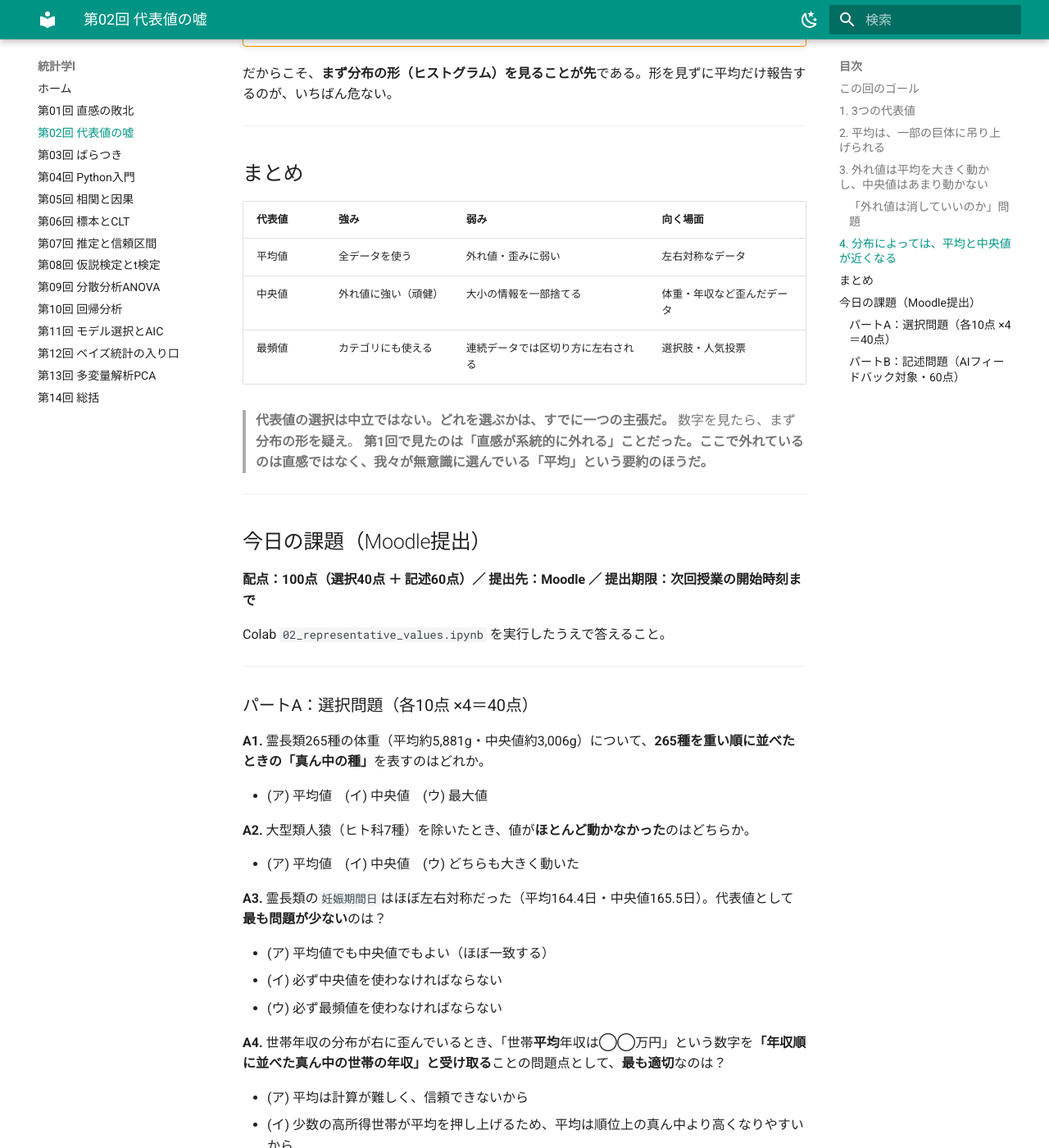
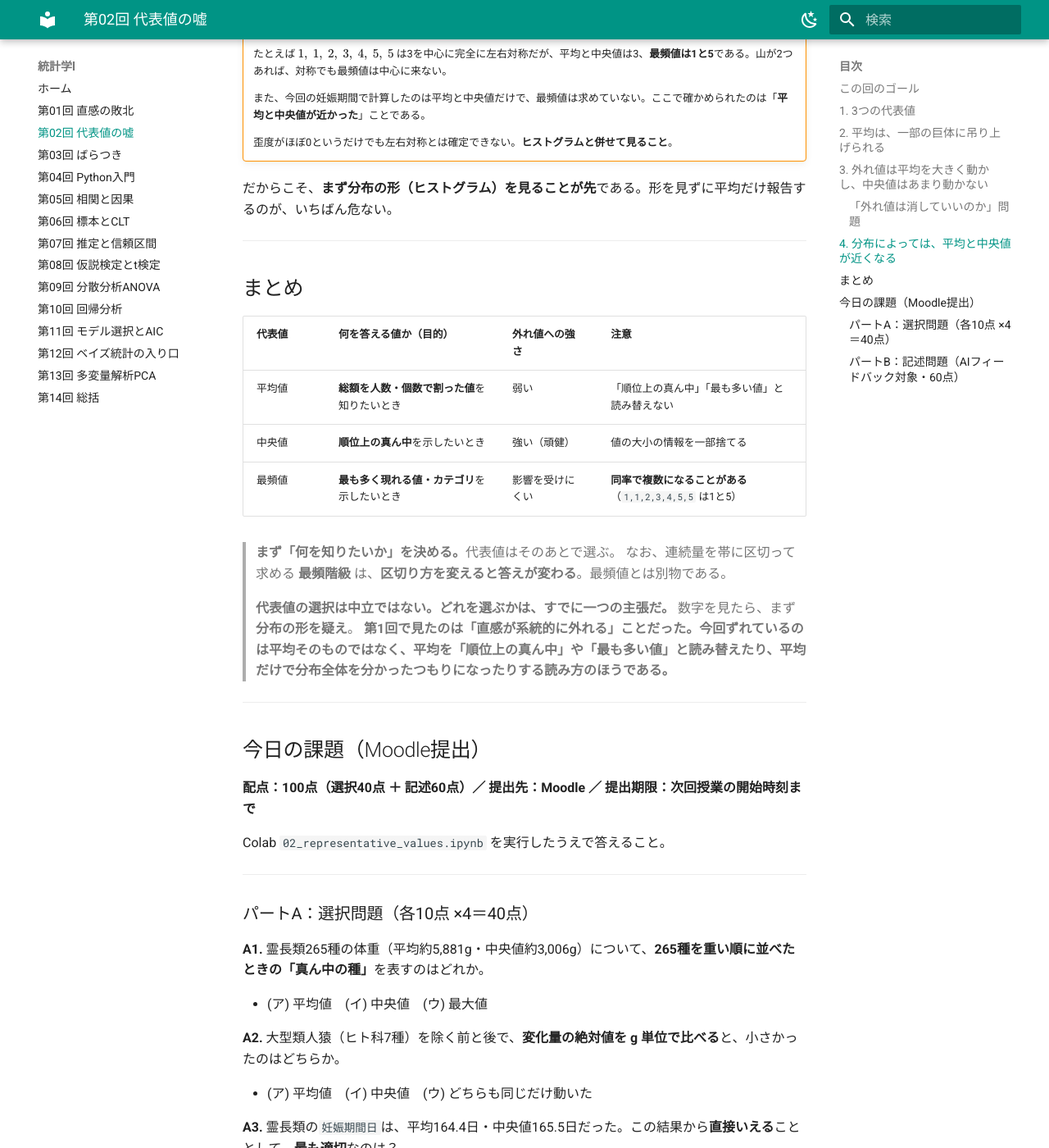
Before and after one commit to aonoa68/toukei-1, an MkDocs documentation site: the page built from docs/02_representative_values.md, in a window 1280 px wide and 1400 px high, scrolled down 6455 px. Shown: the whole window at 82% size. Built offline with MkDocs 1.6.1 and Material for MkDocs 9.7.7, drawn with Linux system fonts in a browser that asks for light colours; some of the changed text lies outside the part shown.

Commit message:
第2回：Colabの出力文と結論の表現を本文にそろえる
再指摘を検証し、5点すべてが残存していたため修正した。

- Colabの実行セルが「対称な分布では『どれを使っても同じ』」と出力していた。
  説明文だけ直して print を見落としていた。「最頻値まで一致するかは
  この結果だけでは分からない」に変更
- 本文の導出後「どちらの意味の真ん中も『よくいる霊長類』を指さない」と
  まとめの「外れているのは平均という要約のほう」を、第2節の
  「代表値が誤りなのではなく、1つだけでは足りない」に統一。
  Colabの「1つの数字で全体を代表させようとしたことが、そもそも無理だった」も同様
- 追加した「四分位範囲の1.5倍を超えたら外れ値」は基準点が抜けていた。
  Q1-1.5IQR より小さい、または Q3+1.5IQR より大きい、と正確に書き直した
- 「観測を減らせば動く」は一般には成り立たない（1,2,2,2,100 から100を
  削除しても中央値は2のまま）。「変わることがある」に修正し反例も追加
- まとめ表の「向く場面」を目的の列に変更（平均＝総額を人数で割った値、
  中央値＝順位上の真ん中、最頻値＝最も多く現れる値）。外れ値への強さを
  別列に分離し、「区切り方に左右される」は最頻階級の注意として書き直した。
  最頻値には「同率で複数になることがある」を明記
- A2「ほとんど動かなかった」→「変化量の絶対値をg単位で比べて小さい方」
- A3「最も問題が少ない」→「この結果から直接いえること」（正答はア）

Co-Authored-By: Claude Opus 5 (1M context) <noreply@anthropic.com>
Claude-Session: https://claude.ai/code/session_01VNG6MY7caqH6ZBqg92AUZE

```diff
--- a/docs/02_representative_values.md
+++ b/docs/02_representative_values.md
@@ -99,7 +99,11 @@
     - しかし **100 を削除すると、中央値は 2.5 になる**。個数が5個から4個に減り、真ん中の位置がずれるからである
 
     中央値は「**動かない**」のではなく「**動きにくい**」。
-    極端な値の**大きさ**を変えても動かないが、**観測を減らせば動く**。
+    中央から離れた極端な値の**大きさだけ**を変えても中央値は変わらない。
+    一方、**観測を追加・削除すると中央の位置がずれるので、変わることがある**。
+
+    ただし「減らせば必ず動く」わけでもない。`1, 2, 2, 2, 100` の中央値は 2 で、
+    100 を削除した `1, 2, 2, 2` の中央値も 2 のままである。
 
 大型類人猿（ヒト科・7種）を除くと――
 
@@ -114,8 +118,9 @@
 
 !!! warning "これは「外れ値を判定して除いた」のではない"
     ここでやったのは、**ヒト科という分類群を名指しで除いた**だけである。
-    「外れ値の判定基準（たとえば四分位範囲の1.5倍を超えたら外れ値）を当てはめたら、
-    ちょうどこの7種が選ばれた」のではない。
+    **外れ値の判定基準を当てはめた結果、ちょうどこの7種が選ばれた**のではない。
+    （箱ひげ図でよく使う基準は、四分位数 \(Q_1, Q_3\) と四分位範囲 \(IQR=Q_3-Q_1\) を使って
+    \(x < Q_1 - 1.5\,IQR\) または \(x > Q_3 + 1.5\,IQR\) を外れ値候補とするもの。四分位数は第3回で扱う。）
 
     **対象集合を変えて、代表値がどう動くかを比べている**のであって、外れ値検出の実演ではない。
     この区別は、今日の課題B2（どんなときに除いてよいか）に直結する。
@@ -191,7 +196,7 @@
 
 **平均と中央値は、どちらも「真ん中」である。違うのは「ズレ」の測り方のほうだ。** 二乗で測れば平均が、絶対値で測れば中央値が最適になる。どちらが正しいかという問題ではなく、**何をズレと呼ぶかを先に決めている**のである。
 
-ただし第2節で見たとおり、山が2つある分布では、どちらの意味の「真ん中」も「よくいる霊長類」を指さない。**最適であることと、代表していることは、別である。**
+平均も中央値も、**それぞれの基準に照らして最適な要約である**。ただし第2節で見たとおり、山が2つある分布では、**どちらか1つだけでは「集中が複数ある」という分布の形までは伝えられない**。**最適であることと、分布を説明しきることは、別である。**
 
 ---
 
@@ -218,15 +223,18 @@
 
 ## まとめ
 
-| 代表値 | 強み | 弱み | 向く場面 |
+| 代表値 | 何を答える値か（目的） | 外れ値への強さ | 注意 |
 |---|---|---|---|
-| 平均値 | 全データを使う | 外れ値・歪みに弱い | 左右対称なデータ |
-| 中央値 | 外れ値に強い（頑健） | 大小の情報を一部捨てる | 体重・年収など歪んだデータ |
-| 最頻値 | カテゴリにも使える | 連続データでは区切り方に左右される | 選択肢・人気投票 |
+| 平均値 | **総額を人数・個数で割った値**を知りたいとき | 弱い | 「順位上の真ん中」「最も多い値」と読み替えない |
+| 中央値 | **順位上の真ん中**を示したいとき | 強い（頑健） | 値の大小の情報を一部捨てる |
+| 最頻値 | **最も多く現れる値・カテゴリ**を示したいとき | 影響を受けにくい | **同率で複数になることがある**（`1,1,2,3,4,5,5` は1と5） |
+
+> **まず「何を知りたいか」を決める。**代表値はそのあとで選ぶ。
+> なお、連続量を帯に区切って求める **最頻階級** は、**区切り方を変えると答えが変わる**。最頻値とは別物である。
 
 > **代表値の選択は中立ではない。どれを選ぶかは、すでに一つの主張だ。**
 > 数字を見たら、まず**分布の形を疑え**。
-> **第1回で見たのは「直感が系統的に外れる」ことだった。ここで外れているのは直感ではなく、我々が無意識に選んでいる「平均」という要約のほうだ。**
+> **第1回で見たのは「直感が系統的に外れる」ことだった。今回ずれているのは平均そのものではなく、平均を「順位上の真ん中」や「最も多い値」と読み替えたり、平均だけで分布全体を分かったつもりになったりする読み方のほうである。**
 
 ---
 
@@ -244,15 +252,15 @@ Colab `02_representative_values.ipynb` を実行したうえで答えること
 
 - (ア) 平均値　(イ) 中央値　(ウ) 最大値
 
-**A2.** 大型類人猿（ヒト科7種）を除いたとき、値が**ほとんど動かなかった**のはどちらか。
+**A2.** 大型類人猿（ヒト科7種）を除く前と後で、**変化量の絶対値を g 単位で比べる**と、小さかったのはどちらか。
 
-- (ア) 平均値　(イ) 中央値　(ウ) どちらも大きく動いた
+- (ア) 平均値　(イ) 中央値　(ウ) どちらも同じだけ動いた
 
-**A3.** 霊長類の`妊娠期間日`はほぼ左右対称だった（平均164.4日・中央値165.5日）。代表値として**最も問題が少ない**のは？
+**A3.** 霊長類の`妊娠期間日`は、平均164.4日・中央値165.5日だった。この結果から**直接いえる**こととして、**最も適切**なのは？
 
-- (ア) 平均値でも中央値でもよい（ほぼ一致する）
-- (イ) 必ず中央値を使わなければならない
-- (ウ) 必ず最頻値を使わなければならない
+- (ア) 平均と中央値は近いが、最頻値まで一致するかはこの結果だけでは分からない
+- (イ) 平均・中央値・最頻値は必ず一致する
+- (ウ) 平均と中央値が近いので、分布は必ず左右対称である
 
 **A4.** 世帯年収の分布が右に歪んでいるとき、「世帯**平均**年収は◯◯万円」という数字を**「年収順に並べた真ん中の世帯の年収」と受け取る**ことの問題点として、**最も適切**なのは？
 
```
Also changed, not shown: 1 other file.
